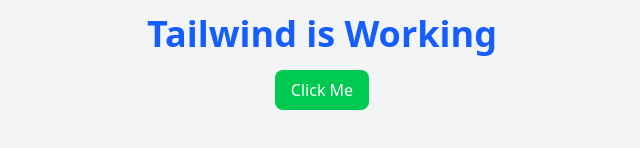
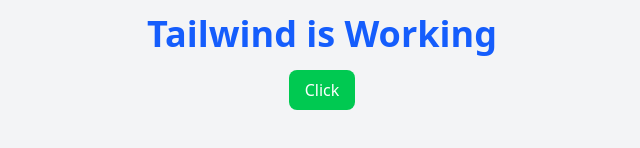
Before and after one commit to Vardhan09-web/SpendSmart, a React (Vite) app in the folder Front-end/my-react-app/: page / in a window 1280 px wide. Shown: the part 338-486 px from the top of the page, without its empty margins (318-958 px from the left). Built offline with nearby package versions, Linux system fonts and the light colour scheme.

Commit message:
conflicts resolve

```diff
--- a/Front-end/my-react-app/src/App.jsx
+++ b/Front-end/my-react-app/src/App.jsx
@@ -7,7 +7,7 @@
         Tailwind is Working
       </h1>
       <button className="px-4 py-2 bg-green-500 text-white rounded-lg hover:bg-green-600 transition">
-        Click Me
+        Click
       </button>
     </div>
   );
```
